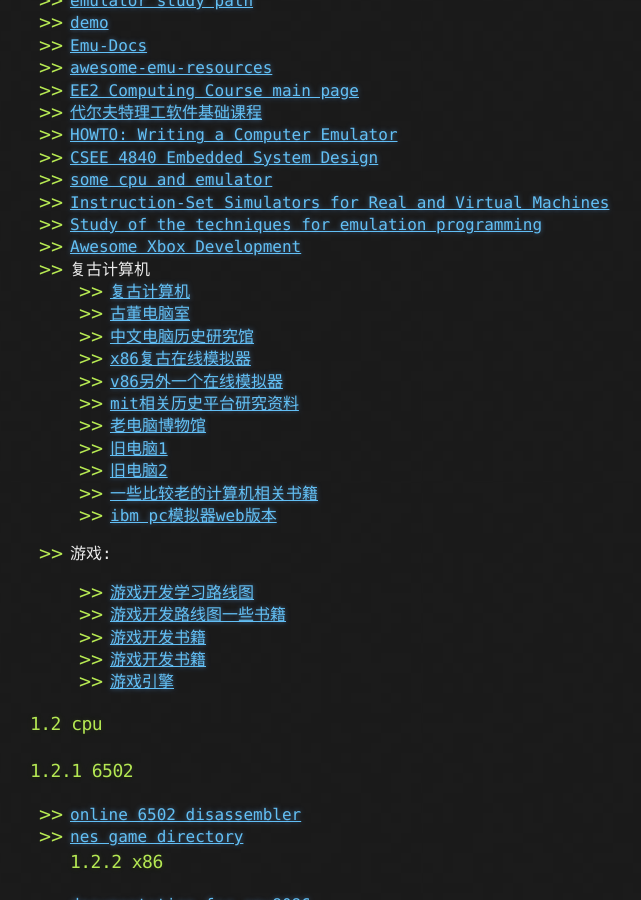
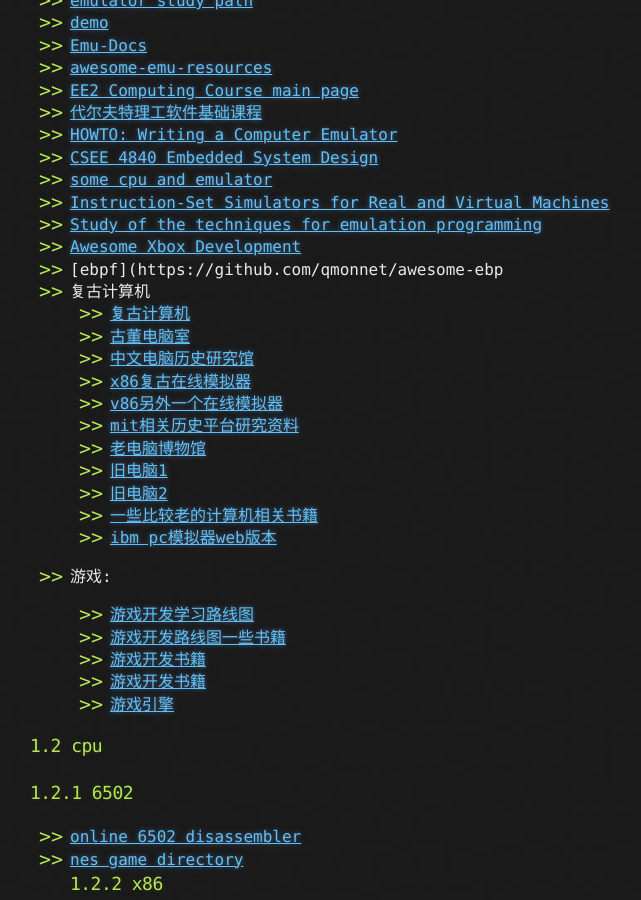
Before and after one commit to jinjiacun123/jinjiacun123.github.io, a Jekyll site: the page built from index.md, in a window 1280 px wide and 900 px high, scrolled down 1114 px. Shown: the whole window, without its empty margins (110-751 px from the left). Built offline with Jekyll 4.4.1, drawn with Linux system fonts in a browser that asks for light colours; our own code applies the rules of GitHub Pages for plain Markdown files.

Commit message:
更新 index.md
新增ebp信息

```diff
--- a/index.md
+++ b/index.md
@@ -51,6 +51,7 @@
 - [Instruction-Set Simulators for Real and Virtual Machines](http://www.xsim.com/)
 - [Study of the techniques for emulation programming](http://www.xsim.com/papers/Bario.2001.emubook.pdf)
 - [Awesome Xbox Development](https://xbox1.dev/)
+- [ebpf](https://github.com/qmonnet/awesome-ebp
 * 复古计算机
   * [复古计算机](https://www.retromuseum.org/)
   * [古董电脑室](https://pengan1987.github.io/)
```
